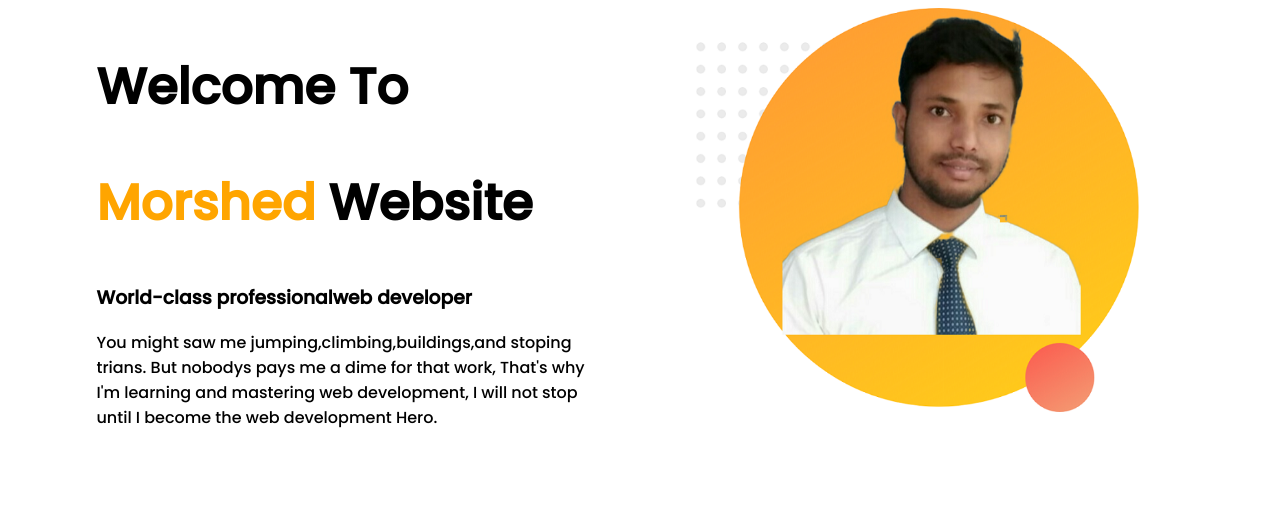
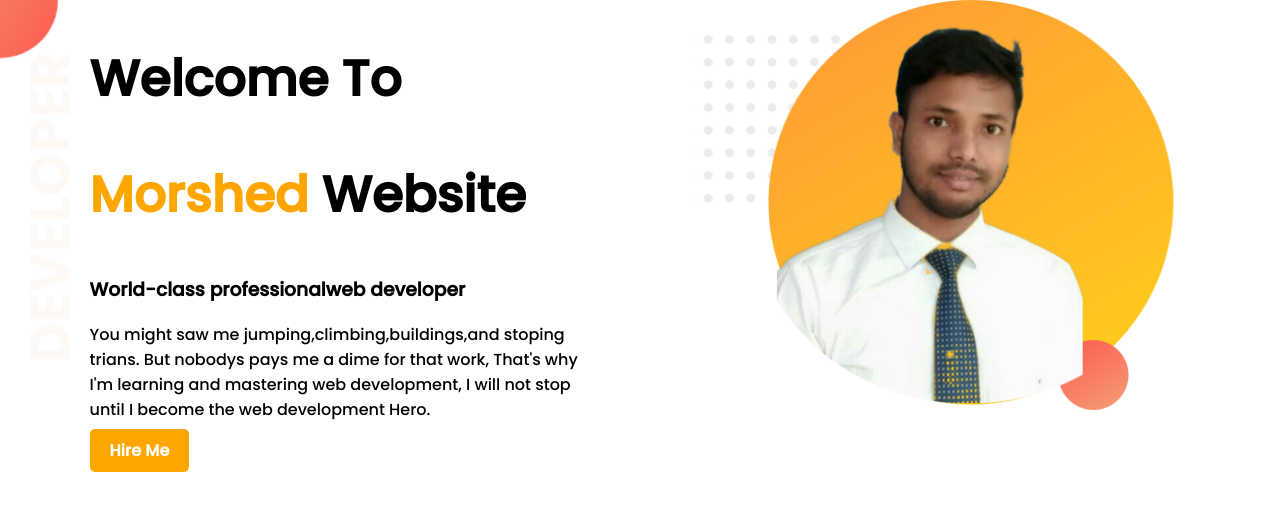
Before and after one commit to morshed123/web-portfolio, a plain HTML site: page index.html in a window 1280 px wide. Drawn offline with Linux system fonts and the light colour scheme.

Commit message:
added top part

```diff
--- a/index.html
+++ b/index.html
@@ -17,10 +17,13 @@
         <h1><span class="name-highlight">Morshed</span> Website</h1>
         <h3>World-class professionalweb developer</h3>
         <p>You might saw me jumping,climbing,buildings,and stoping trians. But nobodys pays me a dime for that work, That's why I'm learning and mastering web development, I will not stop until I become the web development Hero.</p>
+
+        <a class="link-button" target="_blank" href="https://www.linkedin.com/in/md-morshed-hossain-hossain-023bb8132/" >Hire Me</a>
+
       </div>
 
       <div class="helf-width">
-        <img src="./images/image 11.png" alt="morshed" width="helf-width" height="helf-width">
+        <img src="./images/image 12.png" alt="morshed" width="helf-width" height="helf-width">
       </div>
 </section>
 
--- a/style.css
+++ b/style.css
@@ -1,6 +1,12 @@
 body{
+    margin: 0%; /* comment kore deko */
     font-family: 'Poppins', sans-serif;
 }
+
+/* body{
+   margin: 0%;
+    font-family: 'Poppins', sans-serif;
+} */
 
 h1{
     font-size: 50px;
@@ -13,6 +19,7 @@ h1{
 .helf-width{
     width: 40%;
     float: left;
+    /*  float: left; float deley pesoner backgroud deka jai na section tag soho deley backgroud deka jai  */
     margin-left: 5%;
     padding-left: 2%;
 }
@@ -22,10 +29,26 @@ h1{
 }
 
 .top-banner{
+    /* border: 1px solid red; */
     background-image: url("images/top-banner.png");
     background-repeat: no-repeat;
 }
 
-.section{
+section{
     height: 500px;
 }
+
+/* section{
+    height: 500px;
+} */
+
+.link-button{
+    text-decoration: none;
+    background-color: orange;
+    /* background-image: linear-gradient(lightSalmon tomato); */
+    /* background-image: linear-gradient(45deg,lightSalmon tomato); */
+    padding: 10px 20px;
+    border-radius: 5px;
+    color: white;
+    font-weight: 700;
+}
```
Also changed, not shown: images/image 12.png (added), 1 other file.
